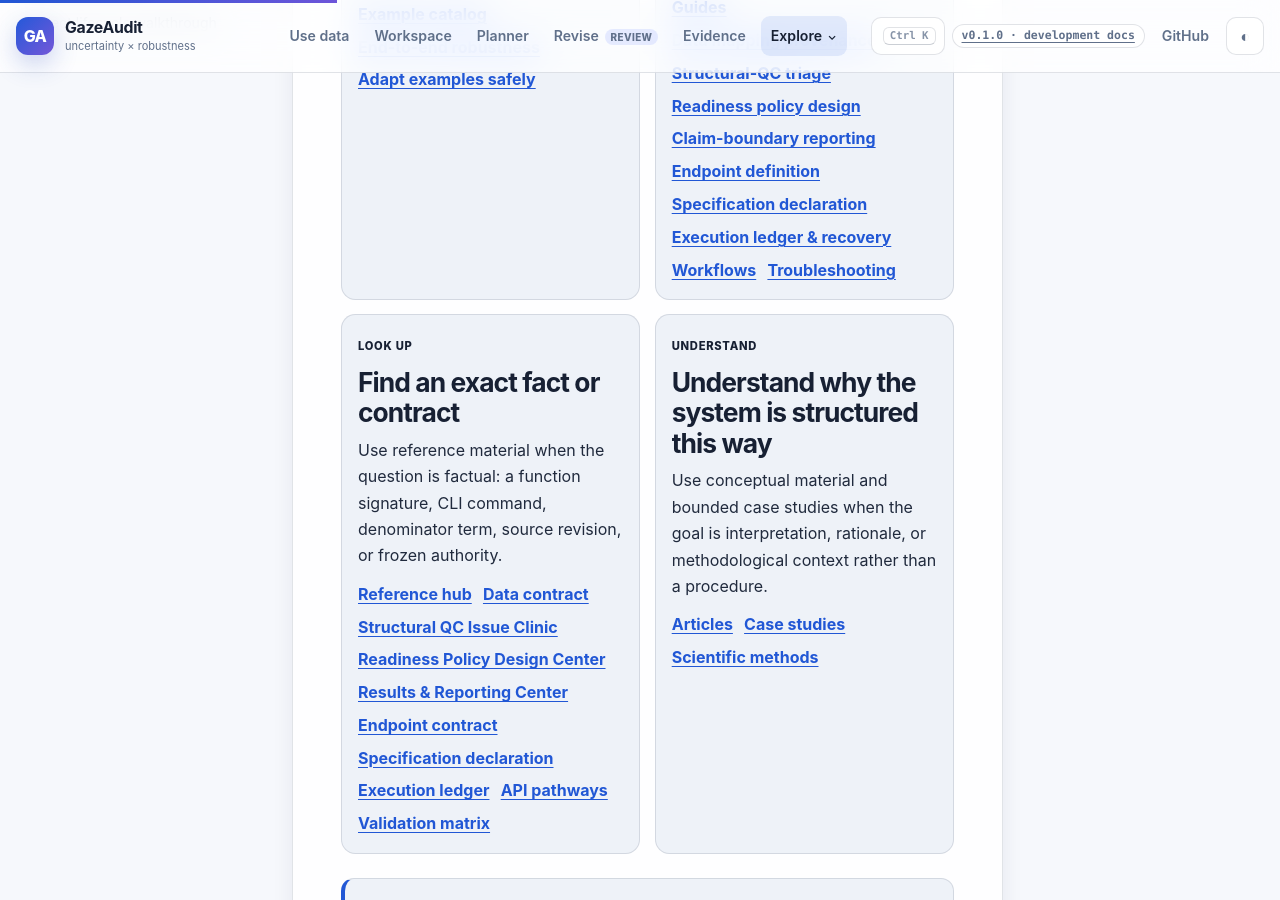
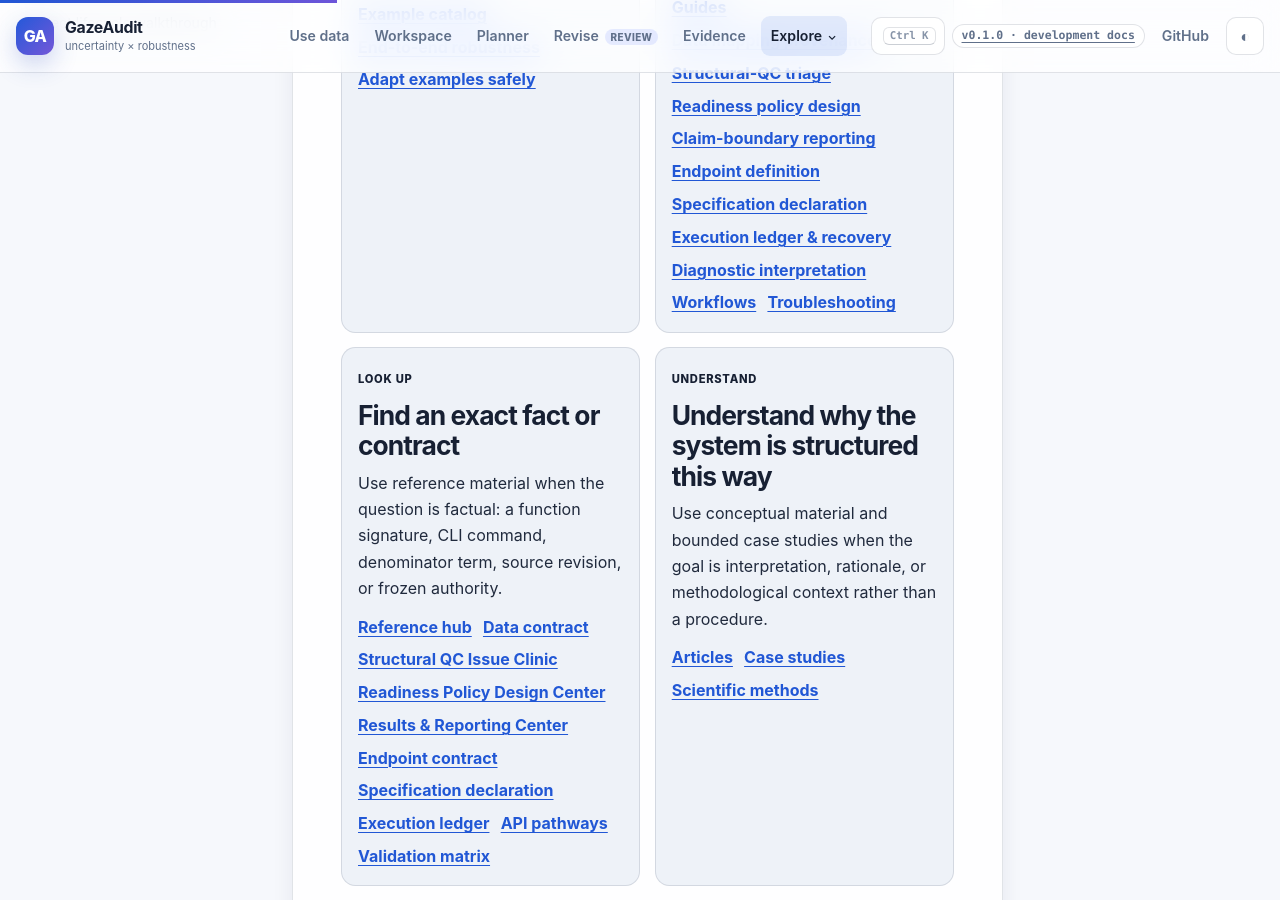
Before and after one commit to stefanosbalaskas/GazeAudit, a Jekyll site: the page built from docs/documentation-map.md, in a window 1280 px wide and 900 px high, scrolled down 852 px. Built offline with Jekyll 4.4.1, drawn with Linux system fonts in a browser that asks for light colours.

Commit message:
docs: add diagnostic guide to compass

```diff
--- a/docs/documentation-map.md
+++ b/docs/documentation-map.md
@@ -40,6 +40,7 @@ This structure is adapted from the tutorial / how-to / reference / explanation s
       <a href="{{ '/docs/guides/endpoint-definition/' | relative_url }}">Endpoint definition</a>
       <a href="{{ '/docs/guides/specification-declaration/' | relative_url }}">Specification declaration</a>
       <a href="{{ '/docs/guides/execution-ledger-recovery/' | relative_url }}">Execution ledger & recovery</a>
+      <a href="{{ '/docs/guides/diagnostic-interpretation/' | relative_url }}">Diagnostic interpretation</a>
       <a href="{{ '/docs/workflows/' | relative_url }}">Workflows</a>
       <a href="{{ '/docs/guides/troubleshooting/' | relative_url }}">Troubleshooting</a>
     </div>
```
